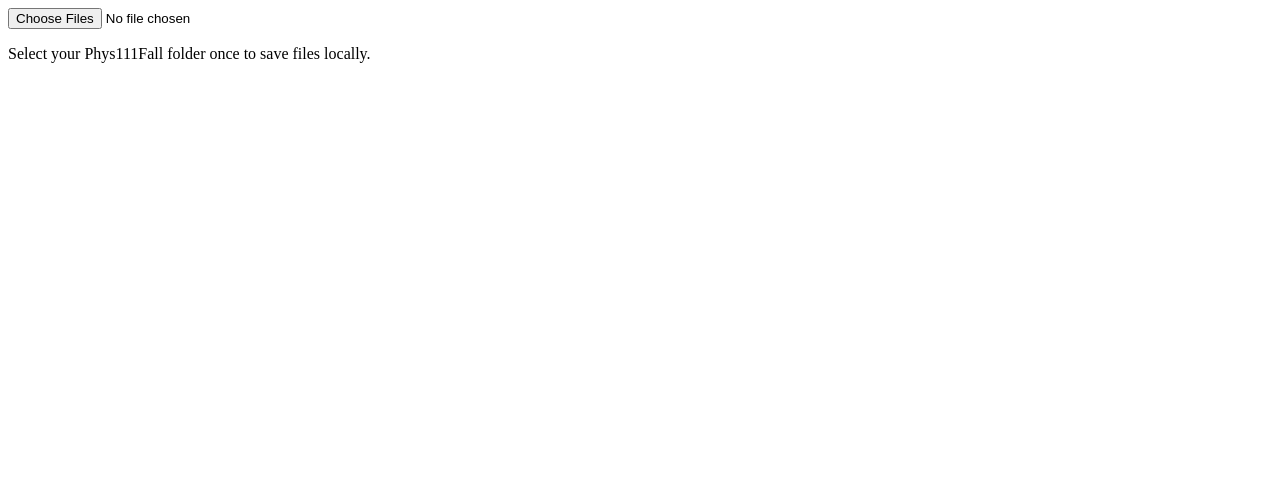
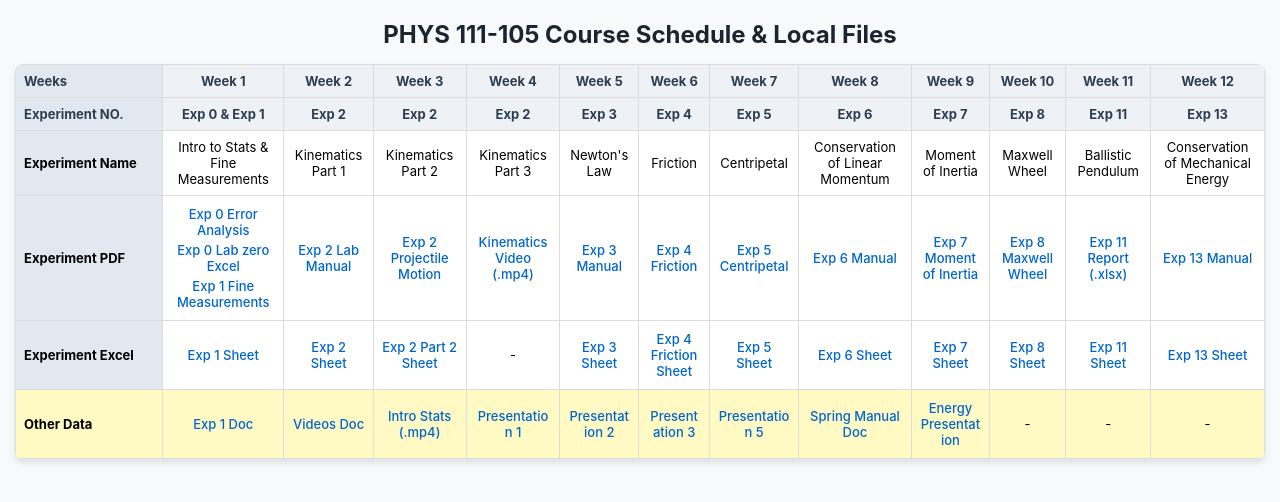
Before and after one commit to AbdelrahmanAbdelmagid/Physi111Fall, a plain HTML site: page index.html in a window 1280 px wide. Drawn offline with Linux system fonts and the light colour scheme.

Commit message:
Index.html 1st commit

```diff
--- a/index.html
+++ b/index.html
@@ -1,58 +1,154 @@
-<input type="file" id="folderInput" webkitdirectory directory multiple>
-<p id="status">Select your Phys111Fall folder once to save files locally.</p>
+<!DOCTYPE html>
+<html lang="en">
+<head>
+    <meta charset="UTF-8">
+    <meta name="viewport" content="width=device-width, initial-scale=1.0">
+    <title>PHYS 111-105 Schedule & Resources</title>
+    <style>
+        body {
+            font-family: -apple-system, BlinkMacSystemFont, "Segoe UI", Roboto, Arial, sans-serif;
+            background-color: #f8f9fa;
+            margin: 15px;
+            padding: 0;
+        }
+        h2 {
+            text-align: center;
+            color: #1a252f;
+            margin-bottom: 15px;
+        }
+        .table-container {
+            overflow-x: auto;
+            box-shadow: 0 4px 6px rgba(0,0,0,0.1);
+            border-radius: 8px;
+            background: #ffffff;
+        }
+        table {
+            border-collapse: collapse;
+            width: 100%;
+            min-width: 1100px;
+            font-size: 13px;
+        }
+        th, td {
+            border: 1px solid #dcdcdc;
+            padding: 8px;
+            text-align: center;
+            vertical-align: middle;
+        }
+        tr.header-row {
+            background-color: #eef2f7;
+            font-weight: bold;
+            color: #2c3e50;
+        }
+        .row-header {
+            font-weight: bold;
+            background-color: #e2e8f0 !important;
+            text-align: left;
+            position: sticky;
+            left: 0;
+            z-index: 1;
+            min-width: 130px;
+        }
+        .other-data {
+            background-color: #fff9c4 !important;
+        }
+        a {
+            color: #0066cc;
+            text-decoration: none;
+            font-weight: 500;
+            display: inline-block;
+            margin: 2px 0;
+            word-break: break-word;
+        }
+        a:hover {
+            text-decoration: underline;
+            color: #004080;
+        }
+    </style>
+</head>
+<body>
 
-<script>
-  const DB_NAME = 'Phys111Storage';
-  const STORE_NAME = 'files';
+    <h2>PHYS 111-105 Course Schedule & Local Files</h2>
 
-  function openDB() {
-    return new Promise((resolve, reject) => {
-      const request = indexedDB.open(DB_NAME, 1);
-      request.onupgradeneeded = () => request.result.createObjectStore(STORE_NAME);
-      request.onsuccess = () => resolve(request.result);
-      request.onerror = () => reject(request.error);
-    });
-  }
+    <div class="table-container">
+        <table>
+            <!-- Weeks -->
+            <tr class="header-row">
+                <td class="row-header">Weeks</td>
+                <td>Week 1</td><td>Week 2</td><td>Week 3</td><td>Week 4</td><td>Week 5</td><td>Week 6</td><td>Week 7</td><td>Week 8</td><td>Week 9</td><td>Week 10</td><td>Week 11</td><td>Week 12</td>
+            </tr>
+            <!-- Experiment NO. -->
+            <tr class="header-row">
+                <td class="row-header">Experiment NO.</td>
+                <td>Exp 0 & Exp 1</td><td>Exp 2</td><td>Exp 2</td><td>Exp 2</td><td>Exp 3</td><td>Exp 4</td><td>Exp 5</td><td>Exp 6</td><td>Exp 7</td><td>Exp 8</td><td>Exp 11</td><td>Exp 13</td>
+            </tr>
+            <!-- Experiment Name -->
+            <tr>
+                <td class="row-header">Experiment Name</td>
+                <td>Intro to Stats & Fine Measurements</td>
+                <td>Kinematics Part 1</td>
+                <td>Kinematics Part 2</td>
+                <td>Kinematics Part 3</td>
+                <td>Newton's Law</td>
+                <td>Friction</td>
+                <td>Centripetal</td>
+                <td>Conservation of Linear Momentum</td>
+                <td>Moment of Inertia</td>
+                <td>Maxwell Wheel</td>
+                <td>Ballistic Pendulum</td>
+                <td>Conservation of Mechanical Energy</td>
+            </tr>
+            <!-- Experiment PDF -->
+            <tr>
+                <td class="row-header">Experiment PDF</td>
+                <td>
+                    <a href="Exp 0 Error Analysis and construction of graphs v2.3.pdf">Exp 0 Error Analysis</a><br>
+                    <a href="Exp 0 Lab zero_Excel sheet new.pdf">Exp 0 Lab zero Excel</a><br>
+                    <a href="Exp 1 - Fine mesuerments (V2.8).pdf">Exp 1 Fine Measurements</a>
+                </td>
+                <td><a href="Exp 2 Lab manual.pdf">Exp 2 Lab Manual</a></td>
+                <td><a href="Exp 2 part 2 - Projectile Motion.pdf">Exp 2 Projectile Motion</a></td>
+                <td><a href="redo kinematics of linear motion.mp4">Kinematics Video (.mp4)</a></td>
+                <td><a href="Exp 3.pdf">Exp 3 Manual</a></td>
+                <td><a href="Exp 4_Friction final.pdf">Exp 4 Friction</a></td>
+                <td><a href="Exp 5 Centripetal Force Lab Manual.pdf">Exp 5 Centripetal</a></td>
+                <td><a href="Exp 6.pdf">Exp 6 Manual</a></td>
+                <td><a href="Exp 7 Moment of Inertia lab manual.pdf">Exp 7 Moment of Inertia</a></td>
+                <td><a href="Exp 8 Maxwell Wheel lab manual.pdf">Exp 8 Maxwell Wheel</a></td>
+                <td><a href="Classical Mechanics Exp 11 Report v1.7.xlsx">Exp 11 Report (.xlsx)</a></td>
+                <td><a href="Exp 13 Conservation_of_Mechanical_Energy_in_a_Vertical_Spring_Manual.pdf">Exp 13 Manual</a></td>
+            </tr>
+            <!-- Experiment Excel -->
+            <tr>
+                <td class="row-header">Experiment Excel</td>
+                <td><a href="Classical Mechanics Exp 1 .xlsx">Exp 1 Sheet</a></td>
+                <td><a href="Classical Mechanics Exp 2 .xlsm">Exp 2 Sheet</a></td>
+                <td><a href="Classical Mechanics Exp 2 part 2.xlsx">Exp 2 Part 2 Sheet</a></td>
+                <td>-</td>
+                <td><a href="Classical Mechanics Exp 3 .xlsm">Exp 3 Sheet</a></td>
+                <td><a href="Classical Mechanics Exp 4 Friction force.xlsm">Exp 4 Friction Sheet</a></td>
+                <td><a href="Classical Mechanics Exp 5 Report v2.1.xlsm">Exp 5 Sheet</a></td>
+                <td><a href="Classical Mechanics Exp 6 Report v2.2.xlsm">Exp 6 Sheet</a></td>
+                <td><a href="Classical Mechanics Exp 7 Report v2.1.xlsm">Exp 7 Sheet</a></td>
+                <td><a href="Classical Mechanics Exp 8 Report v2.1.xlsm">Exp 8 Sheet</a></td>
+                <td><a href="Classical Mechanics Exp 11 Report v1.7.xlsm">Exp 11 Sheet</a></td>
+                <td><a href="Classical Mechanics Exp 13 Report v2.1.xlsm">Exp 13 Sheet</a></td>
+            </tr>
+            <!-- Other Data -->
+            <tr class="other-data">
+                <td class="row-header other-data">Other Data</td>
+                <td><a href="Exp 1 - Fine mesuerments (V2.8).docx">Exp 1 Doc</a></td>
+                <td><a href="Videos.docx">Videos Doc</a></td>
+                <td><a href="Introduction to Statistics.mp4">Intro Stats (.mp4)</a></td>
+                <td><a href="Presentation1 Fine measurments V8.2.pptx">Presentation 1</a></td>
+                <td><a href="Presentation2 Kinematics of Linear Motion V6.1.ppt">Presentation 2</a></td>
+                <td><a href="Presentation3 Newton_s Laws of Linear Motion V4.5.pptx">Presentation 3</a></td>
+                <td><a href="Presentation5 Centrepital Force V2.4.pptx">Presentation 5</a></td>
+                <td><a href="Conservation_of_Mechanical_Energy_in_a_Vertical_Spring_Manual.docx">Spring Manual Doc</a></td>
+                <td><a href="Conservation of energy in a vertical spring.pptx">Energy Presentation</a></td>
+                <td>-</td><td>-</td><td>-</td>
+            </tr>
+        </table>
+    </div>
 
-  async function saveFiles(files) {
-    const db = await openDB();
-    const tx = db.transaction(STORE_NAME, 'readwrite');
-    const store = tx.objectStore(STORE_NAME);
-    for (const file of files) {
-      const arrayBuffer = await file.arrayBuffer();
-      store.put({ name: file.name, data: arrayBuffer, type: file.type });
-    }
-    document.getElementById('status').innerText = 'Files saved permanently!';
-    loadSavedFiles();
-  }
-
-  async function loadSavedFiles() {
-    const db = await openDB();
-    const tx = db.transaction(STORE_NAME, 'readonly');
-    const store = tx.objectStore(STORE_NAME);
-    const request = store.openCursor();
-
-    request.onsuccess = (e) => {
-      const cursor = e.target.result;
-      if (cursor) {
-        const { name, data, type } = cursor.value;
-        const blob = new Blob([data], { type });
-        const objectUrl = URL.createObjectURL(blob);
-
-        // Update all links pointing to this file name
-        document.querySelectorAll(`a[href$="${name}"]`).forEach(link => {
-          link.href = objectUrl;
-          link.target = "_blank";
-        });
-        cursor.continue();
-      }
-    };
-  }
-
-  document.getElementById('folderInput').addEventListener('change', (e) => {
-    saveFiles(e.target.files);
-  });
-
-  // Load automatically on page load if already saved
-  window.addEventListener('DOMContentLoaded', loadSavedFiles);
-</script>
+</body>
+</html>
```
